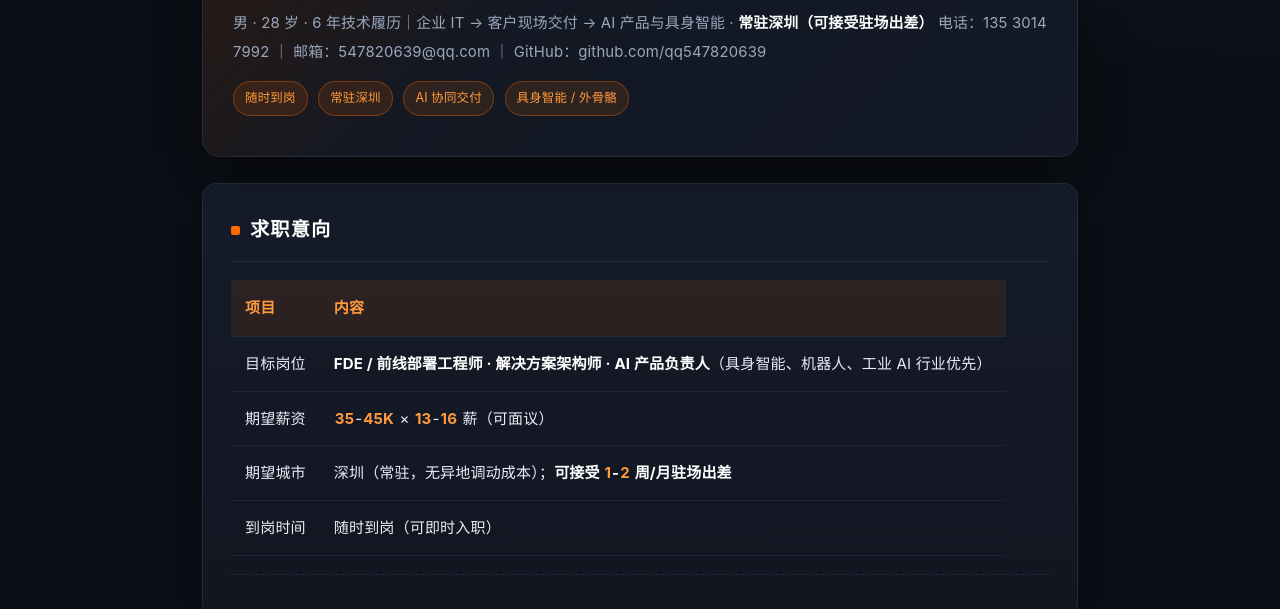
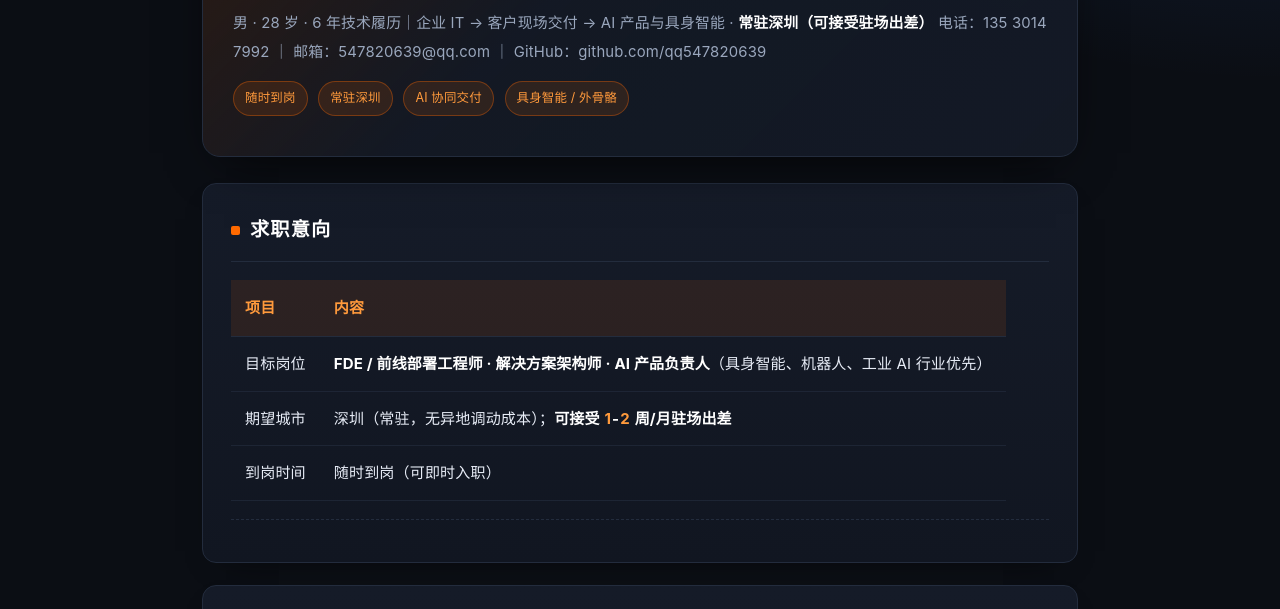
Before and after one commit to qq547820639/resume, a plain HTML site: page resume.html in a window 1280 px wide. Shown: the part 183-792 px from the top of the page. Drawn offline with Linux system fonts and the light colour scheme.

Commit message:
remove: 删除所有对外简历的期望薪资字段（本地+云端同步）

```diff
--- a/resume.html
+++ b/resume.html
@@ -177,10 +177,6 @@ footer{color:var(--fg-dim);font-size:.82rem;text-align:center;margin-top:26px;li
 <tr>
 <td>目标岗位</td>
 <td><strong>FDE / 前线部署工程师 · 解决方案架构师 · AI 产品负责人</strong>（具身智能、机器人、工业 AI 行业优先）</td>
-</tr>
-<tr>
-<td>期望薪资</td>
-<td>35-45K × 13-16 薪（可面议）</td>
 </tr>
 <tr>
 <td>期望城市</td>
```
Also changed, not shown: resume-brief.html (+1 -1 lines), resume-fde.html (+1 -1 lines), 4 other files.
